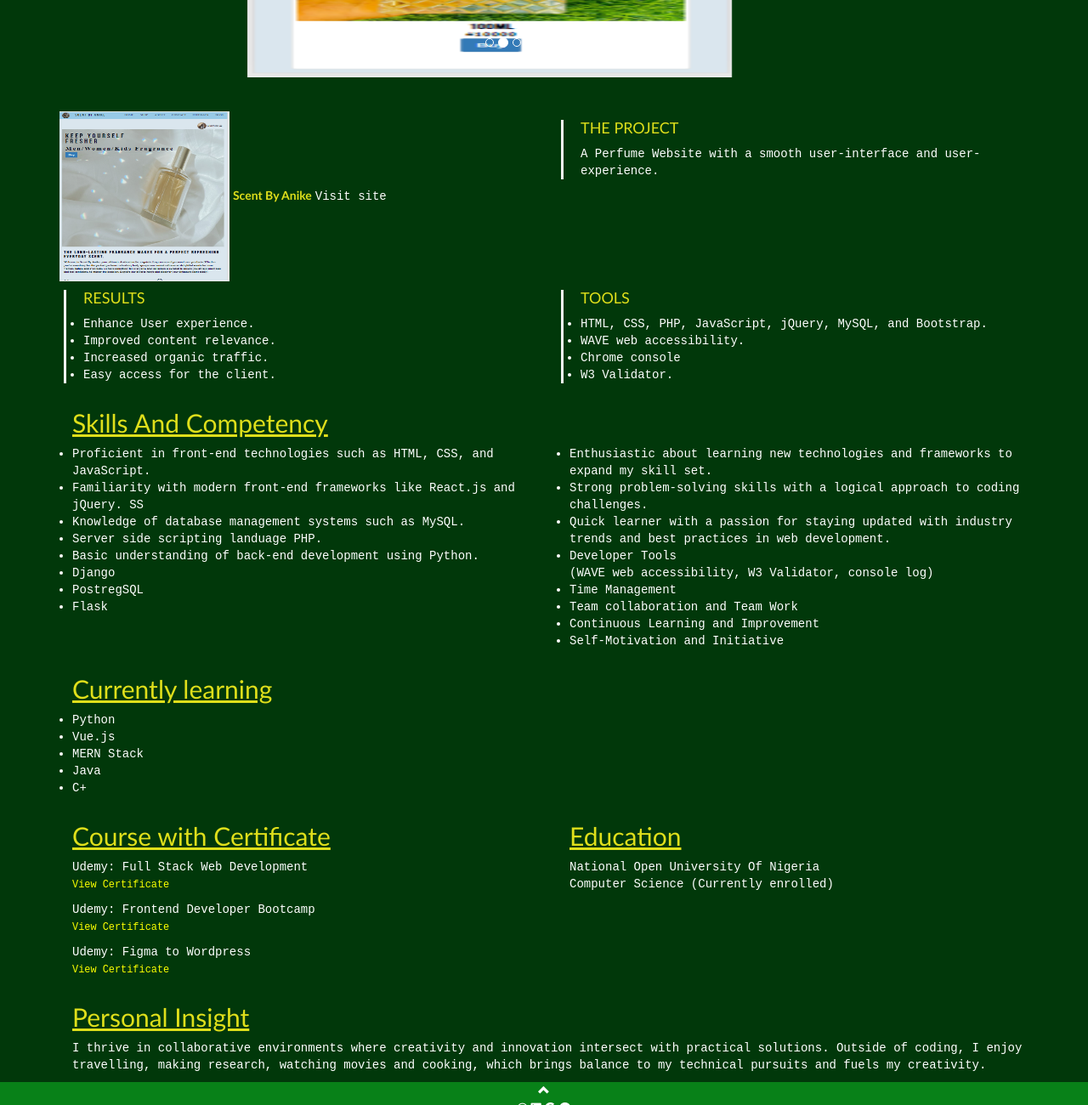
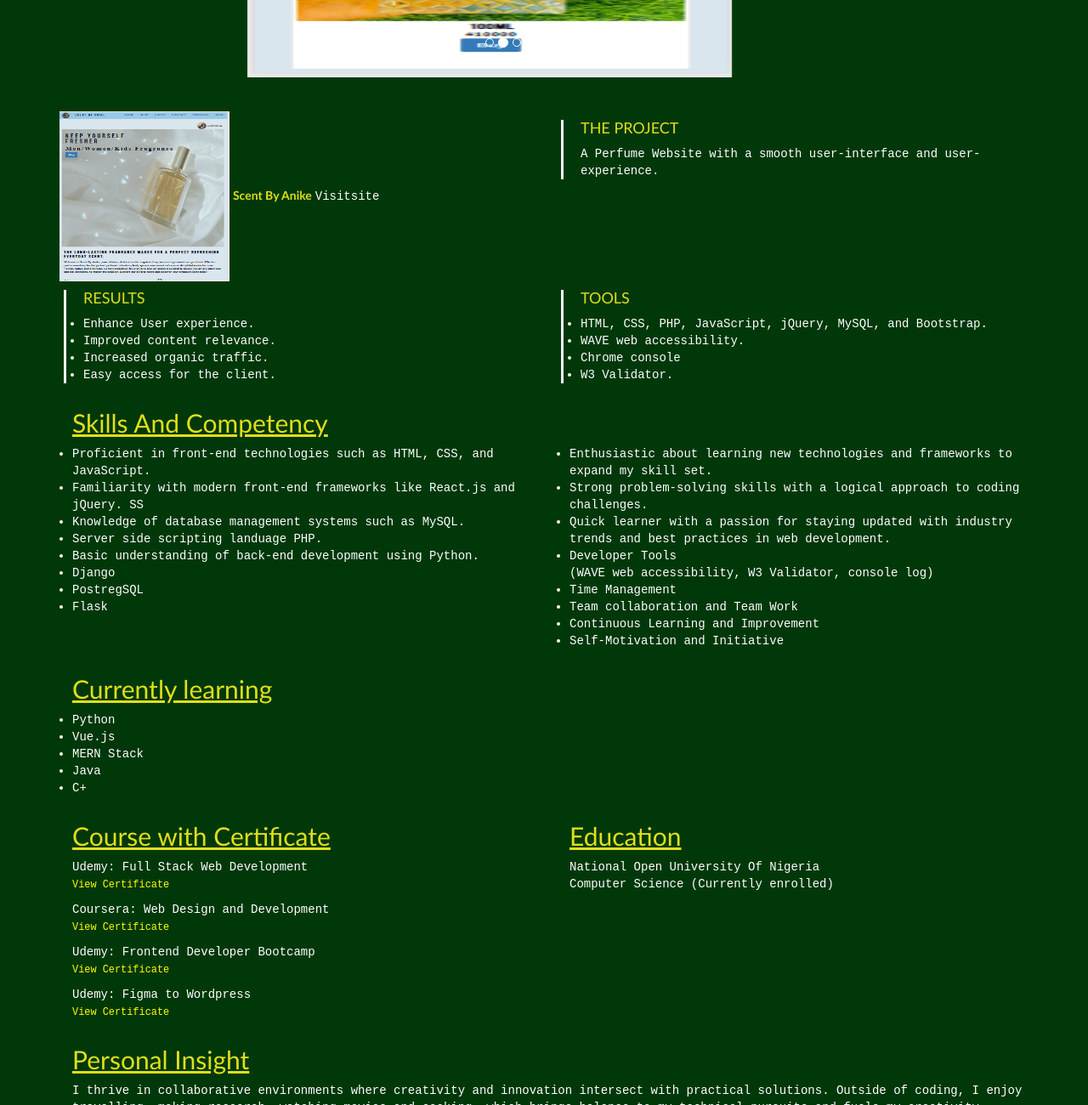
Before and after one commit to simplicityf/omobolanleazeezat, a plain HTML site: page index.html in a window 1280 px wide. Shown: the part 944-2244 px from the top of the page at 85% size. Drawn offline with nearby package versions, Linux system fonts and the light colour scheme.

Commit message:
Add files via upload

```diff
--- a/index.html
+++ b/index.html
@@ -154,7 +154,7 @@
   <div id="proimg">
     <img src="images/scent12.PNG" alt="project">
     <strong>Scent By Anike</strong>
-    <a href="https://scentbyanike.com.ng" title="Scent By Anike">Visit site </a>
+    <a href="https://scentbyanike.com.ng" title="Scent By Anike">Visitsite </a>
   </div>
  </div>
 
@@ -255,6 +255,10 @@
         <br><a href="files/fullstack.pdf"><small class="pdf">View Certificate</small></a>
       </p>
 
+      <p>Coursera: Web Design and Development
+        <br><a href="files/courseracert.pdf"><small class="pdf">View Certificate</small></a>
+      </p>
+
       <p>Udemy: Frontend Developer Bootcamp
         <br><a href="files/Front-end_Developer_Certificate.pdf" target="_blank"><small class="pdf">View Certificate</small></a>
       </p>
```
